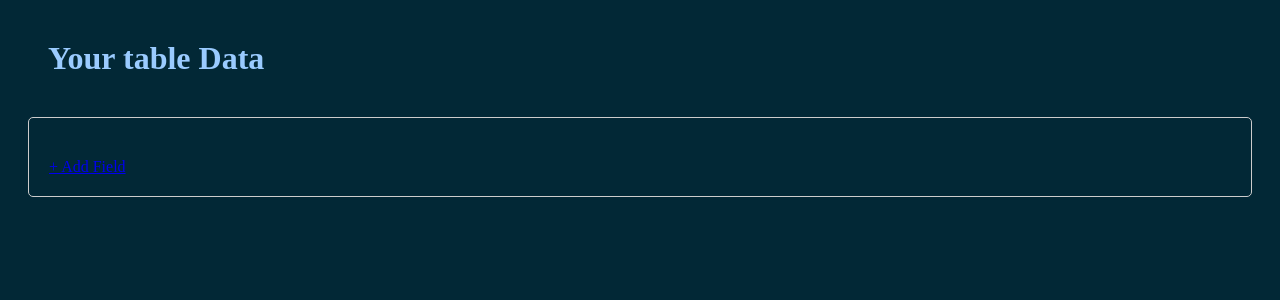
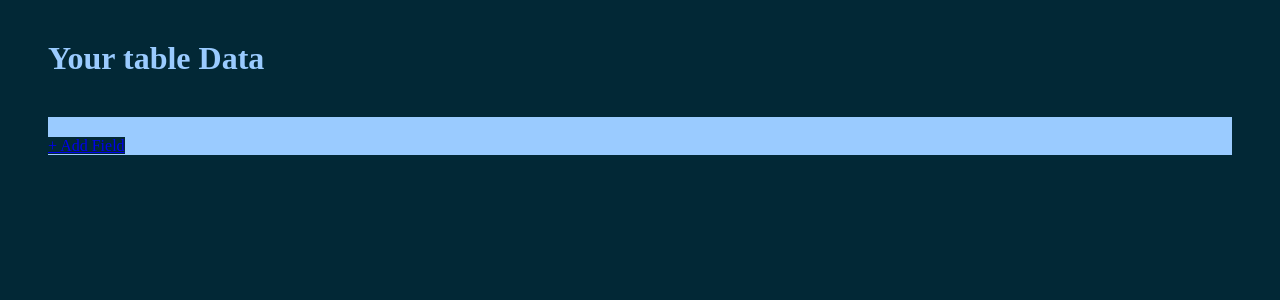
Before and after one commit to deeksha-rb/realBase, a Node server app: page /display in a window 1280 px wide. Shown: the top 300 px of the page. Run offline with Node 20, Linux system fonts and the light colour scheme.

Commit message:
tables for tables

```diff
--- a/src/app.js
+++ b/src/app.js
@@ -174,16 +174,6 @@
     const currentTable = req.body.currentTable;
 
     const columnQuery = `SHOW COLUMNS FROM ${currentTable}`;
-    const sizequery = `SELECT COUNT(*) AS num_columns FROM INFORMATION_SCHEMA.COLUMNS WHERE TABLE_SCHEMA = 'realBase' AND TABLE_NAME = '${currentTable}';`;
-    console.log(sizequery);
-
-    connection.query(sizequery, (err, num_columns) => {
-        if (err) {
-            res.status(500)
-            return;
-        }
-        console.log(num_columns);
-    })
 
     connection.query(columnQuery, (err, columns) => {
         if (err) {
@@ -199,7 +189,7 @@
                 res.status(500).send('Error fetching data from table');
                 return;
             }
-            res.render('display', { columns: JSON.stringify(columns) });
+            res.render('display', { columns: columns });
             console.log(tableData);
         });
     });
--- a/views/css/display.css
+++ b/views/css/display.css
@@ -7,13 +7,60 @@
     margin: 40px;
 }
 
-/* .box {
+.box {
     background-color: #9acbff;
     margin: 40px;
-} */
+}
+
+.table {
+    margin-bottom: 20px;
+}
+
+.table table {
+    width: 100%;
+    border-collapse: collapse;
+}
+
+.table th,
+.table td {
+    padding: 8px;
+    border: 1px solid #ccc;
+    text-align: left;
+}
+
+.input-group {
+    margin-bottom: 20px;
+}
+
+.flex {
+    display: flex;
+    margin-bottom: 10px;
+}
+
+.flex input[type="text"] {
+    flex: 1;
+    margin-right: 10px;
+    padding: 8px;
+    border: 1px solid #ccc;
+    border-radius: 5px;
+}
+
+.delete {
+    display: inline-block;
+    padding: 6px 10px;
+    background-color: #ff6347;
+    color: #fff;
+    text-decoration: none;
+    border-radius: 50%;
+}
+
+.delete:hover {
+    background-color: #cc4c37;
+}
+
 
 /* display.css */
-.box {
+/* .box {
     margin: 20px;
     padding: 20px;
     border: 1px solid #ccc;
@@ -49,9 +96,9 @@
 
 .delete:hover {
     background-color: #cc4c37;
-}
+} */
 
-/* .table {
+.table {
     background-color: #022836;
 }
 
@@ -74,4 +121,4 @@
 }
 tr:hover {
     background-color: #ddd;
-} */
+}
--- a/views/display.hbs
+++ b/views/display.hbs
@@ -5,14 +5,30 @@
     <meta name="viewport" content="width=device-width, initial-scale=1.0">
     <title>realBase|console</title>
     <link rel="stylesheet" href="css/display.css">
-    <link rel = "icon" href = "images/logo.png" type = "images/png">
+    <link rel="icon" href="images/logo.png" type="images/png">
 </head>
 <body>
     <h1>Your table Data</h1>
-
-   <div class="box">
-        <div class="input-group">
-            <!-- Input fields will be added here dynamically -->
+    <div class="box">
+        <div class="table">
+            <table>
+                <thead>
+                    <tr>
+                        {{#each columns}}
+                            <th>{{this.Field}}</th>
+                        {{/each}}
+                    </tr>
+                </thead>
+                <tbody>
+                    {{#each tableData}}
+                        <tr>
+                            {{#each this}}
+                                <td>{{this}}</td>
+                            {{/each}}
+                        </tr>
+                    {{/each}}
+                </tbody>
+            </table>
         </div>
         <a href="#" class="add">&plus; Add Field</a>
     </div>
@@ -45,9 +61,8 @@
             document.querySelector(".input-group").appendChild(flex);
         });
 
-        // Function to populate input fields with column names
         window.addEventListener("DOMContentLoaded", function() {
-            const columnNames = JSON.parse('{{{columns}}}'); // Parse the JSON string into an object
+            const columnNames = JSON.parse('{{{columns}}}');
             const inputGroup = document.querySelector(".input-group");
             columnNames.forEach(columnName => {
                 const flex = document.createElement("div");
@@ -68,3 +83,74 @@
     </script>
 </body>
 </html>
+
+
+{{!-- <!DOCTYPE html>
+<html>
+<head>
+    <meta charset="UTF-8">
+    <meta name="viewport" content="width=device-width, initial-scale=1.0">
+    <title>realBase|console</title>
+    <link rel="stylesheet" href="css/display.css">
+    <link rel = "icon" href = "images/logo.png" type = "images/png">
+</head>
+<body>
+    <h1>Your table Data</h1>
+    <div class="box">
+
+        <div class="input-group">
+
+        </div>
+        <a href="#" class="add">&plus; Add Field</a>
+    </div>
+
+    <script>
+        const addButton = document.querySelector(".add");
+
+        function removeInput() {
+            this.parentElement.remove();
+        }
+
+        addButton.addEventListener("click", function() {
+            const flex = document.createElement("div");
+            flex.className = "flex";
+
+            const input = document.createElement("input");
+            input.type = "text";
+            input.placeholder = "New Field";
+            input.name = "newField";
+
+            const deleteButton = document.createElement("a");
+            deleteButton.className = "delete";
+            deleteButton.innerHTML = "&times;";
+
+            deleteButton.addEventListener("click", removeInput);
+
+            flex.appendChild(input);
+            flex.appendChild(deleteButton);
+
+            document.querySelector(".input-group").appendChild(flex);
+        });
+
+        window.addEventListener("DOMContentLoaded", function() {
+            const columnNames = JSON.parse('{{{columns}}}');
+            const inputGroup = document.querySelector(".input-group");
+            columnNames.forEach(columnName => {
+                const flex = document.createElement("div");
+                flex.className = "flex";
+                const input = document.createElement("input");
+                input.type = "text";
+                input.placeholder = columnName.Field;
+                input.name = columnName.Field;
+                const deleteButton = document.createElement("a");
+                deleteButton.className = "delete";
+                deleteButton.innerHTML = "&times;";
+                deleteButton.addEventListener("click", removeInput);
+                flex.appendChild(input);
+                flex.appendChild(deleteButton);
+                inputGroup.appendChild(flex);
+            });
+        });
+    </script>
+</body>
+</html> --}}
```
